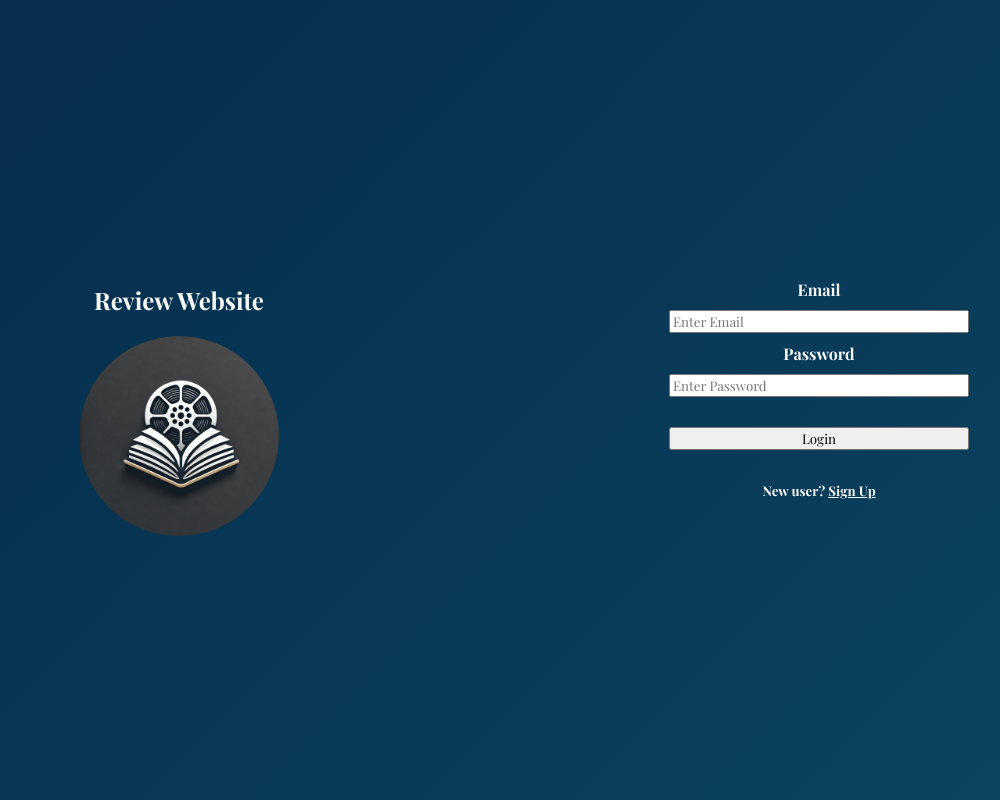
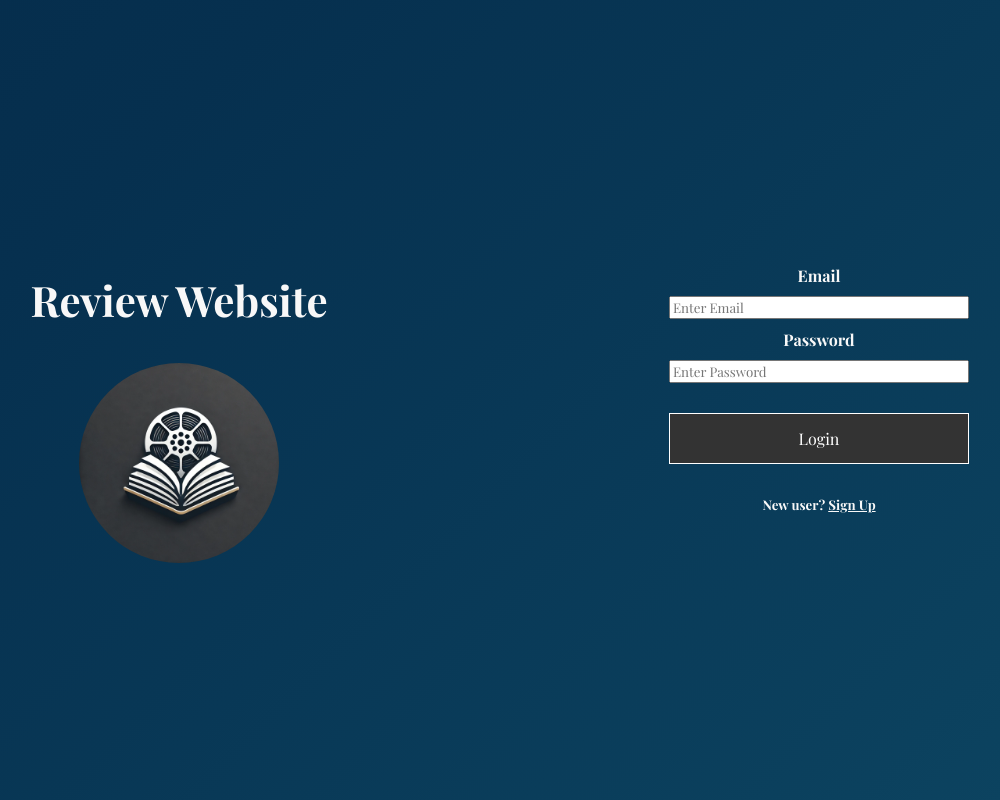
Before and after one commit to ReyMPerez/RP-2024-2025-ISP, a plain HTML site: page login.html in a window 1280 px wide. Shown: the whole page, without its empty margins (141-1141 px from the left). Drawn offline with nearby package versions, Linux system fonts and the light colour scheme.

Commit message:
Fixes button styling from default properties
*Increased the size of the buttons from login.html, signup.html, and reviews.html
*Added the website's dark gray color to the buttons from login.html, signup.html, and reviews.html

```diff
--- a/login.css
+++ b/login.css
@@ -46,6 +46,10 @@ h1, h5, label {
     font-family: 'Playfair Display', serif;
 }
 
+h1 {
+  font-size: 42px;
+}
+
 .split-section {
   display: flex;
   height: 100vh;
@@ -70,6 +74,17 @@ label, input, button {
     font-family: 'Playfair Display', serif;
 }
 
+.button {
+  border: 1px solid white;
+  background-color: #333;
+  color: white;
+  padding: 14px;
+  font-size: 16px;
+  text-align: center;
+  text-decoration: none;
+  cursor: pointer;
+}
+
 .logo-image, img {
   border-radius: 50%;
   width: 200px;
--- a/login.html
+++ b/login.html
@@ -26,7 +26,7 @@
                                 <label for="psw"><b>Password</b></label>
                                 <input type="password" style="display: block; width: 100%;" placeholder="Enter Password" name="psw" required>
 
-                                <button type="submit" style="margin-top:20px; width: 100%;">Login</button>
+                                <button class="button" type="submit" style="margin-top:20px;width:100%;">Login</button>
 
                                 <h5 style="text-align:center;">New user? <a href="/signup.html" style="color:#f8f8f8;">Sign Up</a></h5>
                             </div>
--- a/signup.css
+++ b/signup.css
@@ -46,6 +46,10 @@ h1, h5, label {
     font-family: 'Playfair Display', serif;
 }
 
+h1 {
+  font-size: 42px;
+}
+
 .split-section {
   display: flex;
   height: 100vh;
@@ -70,6 +74,17 @@ label, select, option, input, button {
   font-family: 'Playfair Display', serif;
 }
 
+.button {
+  border: 1px solid white;
+  background-color: #333;
+  color: white;
+  padding: 14px;
+  font-size: 16px;
+  text-align: center;
+  text-decoration: none;
+  cursor: pointer;
+}
+
 .logo-image, img {
   border-radius: 50%;
   width: 200px;
```
Also changed, not shown: layout.css (+11 -0 lines), reviews.html (+1 -1 lines), signup.html (+1 -1 lines).
